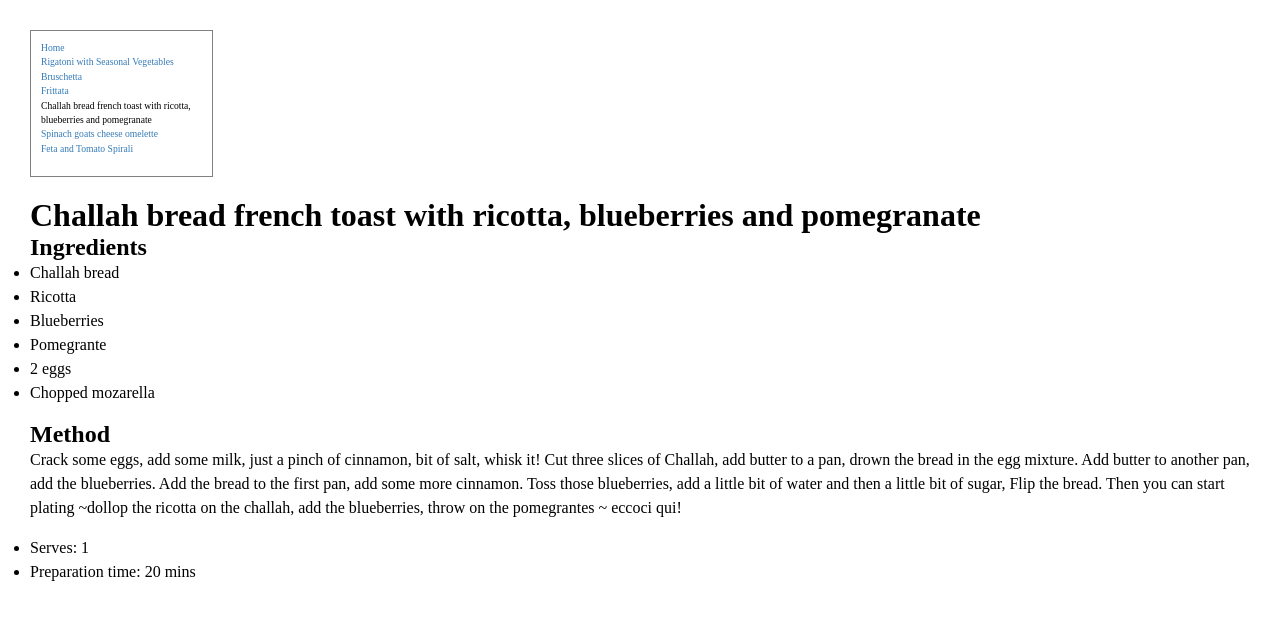
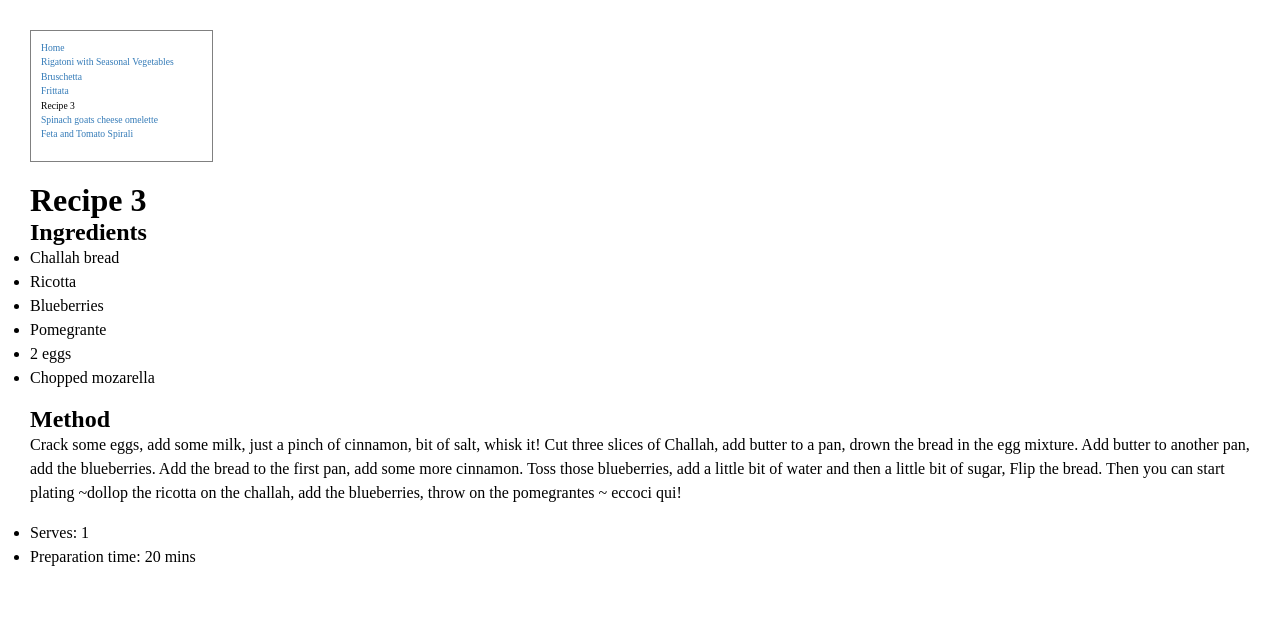
Before and after one commit to Hol1999/Hollyrecipewebsite, a Jekyll site: the page built from _recipes/recipe3.md, in a window 1280 px wide. Shown: the top 620 px of the page. Built offline with Jekyll 4.4.1, drawn with Linux system fonts in a browser that asks for light colours.

Commit message:
Update Recipes “recipe3”

```diff
--- a/_recipes/recipe3.md
+++ b/_recipes/recipe3.md
@@ -1,5 +1,5 @@
 ---
-title: Challah bread french toast with ricotta, blueberries and pomegranate
+title: Recipe 3
 order: 3
 date: 2019-10-19
 layout: recipe
```
